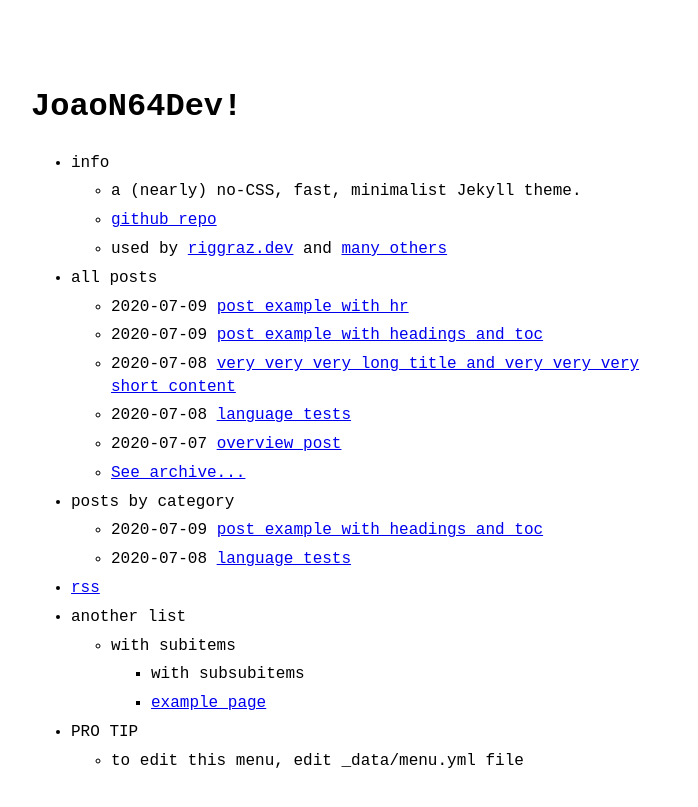
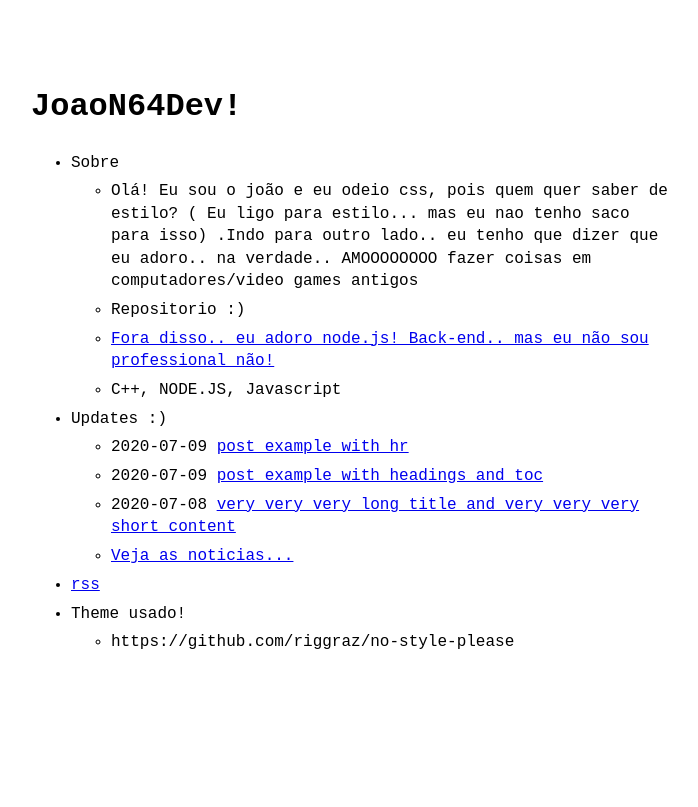
Before and after one commit to JaoN64dev/JaoN64dev.github.io, a Jekyll site: the page built from index.md, in a window 1280 px wide. Shown: the top 807 px of the page, without its empty margins (289-987 px from the left). Built offline with Jekyll 4.4.1, drawn with Linux system fonts in a browser that asks for light colours.

Commit message:
Update menu.yml

```diff
--- a/_data/menu.yml
+++ b/_data/menu.yml
@@ -2,37 +2,24 @@
 # https://github.com/riggraz/no-style-please#customize-the-menu
 
 entries:
-  - title: info
+  - title: Sobre
     entries:
-      - title: a (nearly) no-CSS, fast, minimalist Jekyll theme.
-      - title: github repo
-        url: https://github.com/riggraz/no-style-please
-      - title: "used by <a href='https://riggraz.dev'>riggraz.dev</a> and <a href='https://github.com/riggraz/no-style-please/network/dependents'>many others</a>"
+      - title: "Olá! Eu sou o joão e eu odeio css, pois quem quer saber de estilo? ( Eu ligo para estilo... mas eu nao tenho saco para isso) \n .Indo para outro lado.. eu tenho que dizer que eu adoro.. na verdade.. AMOOOOOOOO fazer coisas em computadores/video games antigos"
+      - title: Repositorio :)
+      - title: " Fora disso.. eu adoro node.js! Back-end.. mas eu não sou professional não! "
+        url: https://github.com/JaoN64dev
+      - title: " C++, NODE.JS, Javascript"
 
-  - title: all posts
+  - title: Updates :)
     post_list:
-      limit: 5
+      limit: 3
       show_more: true
-      show_more_text: See archive...
+      show_more_text: Veja as noticias...
       show_more_url: archive.html
-
-  - title: posts by category
-    post_list:
-      category: example2
-      show_more: true
-      show_more_text: See more posts...
-      show_more_url: example2-archive.html
 
   - title: rss
     url: feed.xml
 
-  - title: another list
+  - title: Theme usado!
     entries:
-      - title: with subitems
-        entries:
-          - title: with subsubitems
-          - title: example page
-            url: about
-  - title: PRO TIP
-    entries:
-      - title: to edit this menu, edit _data/menu.yml file
+      - title: https://github.com/riggraz/no-style-please
```
